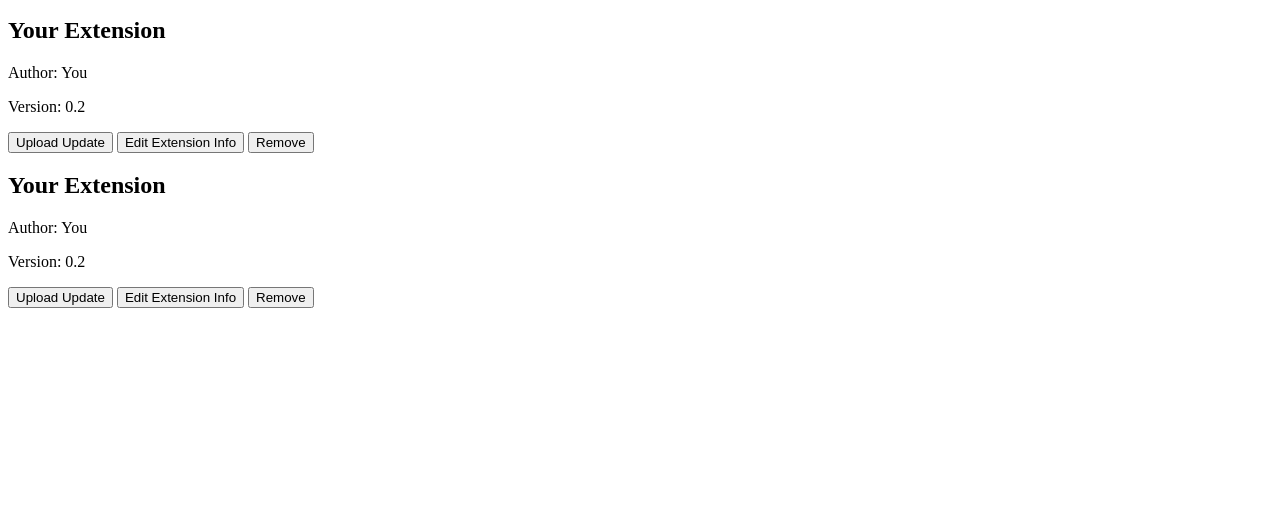
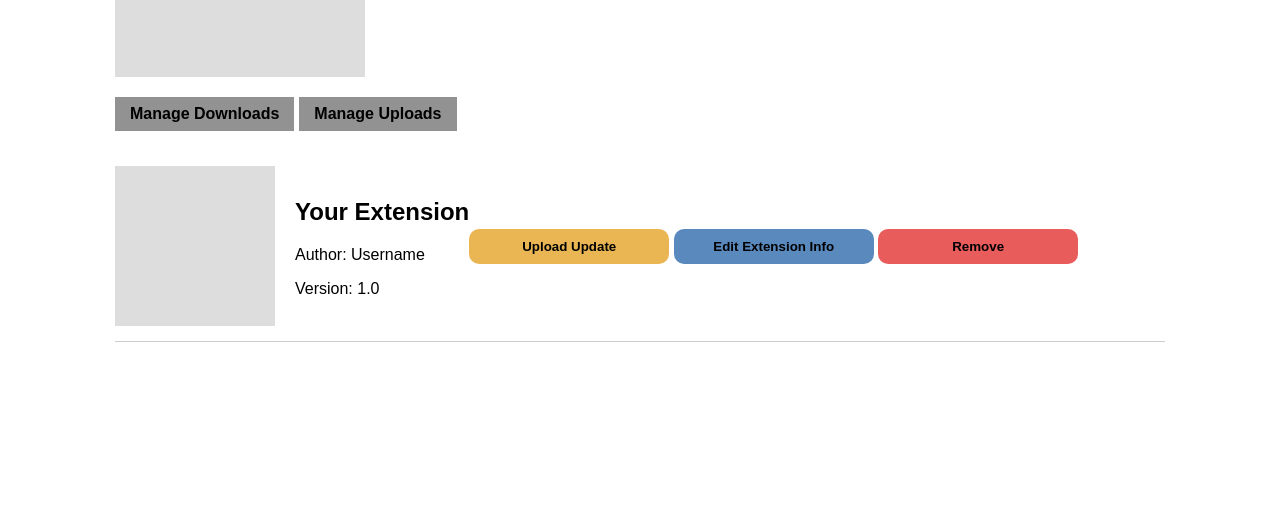
Before and after one commit to JeffreyScoggins/Azure-Static-Web-App, a website: page src/index.html in a window 1280 px wide. Shown: the part 283-800 px from the top of the page. Drawn offline with Linux system fonts and the light colour scheme.

Commit message:
Update index.html

```diff
--- a/src/index.html
+++ b/src/index.html
@@ -4,14 +4,13 @@
   <meta charset="UTF-8">
   <meta name="viewport" content="width=device-width, initial-scale=1.0">
   <title>GIMP EXTENSION REPOSITORY</title>
-  <style>
-   <link rel="stylesheet" href="styles.css">
-  </style>
+  <link rel="stylesheet" href="styles.css">>
 </head>
 <body>
   <div class="header">
     GIMP EXTENSION REPOSITORY
     <div class="hamburger">
+      <!-- Hamburger icon lines -->
       <div></div>
       <div></div>
       <div></div>
@@ -21,9 +20,8 @@
   <div class="content">
     <div class="profile">
       <div class="profile-image">
-        <div class="user-icon"></div>
       </div>
-      <h1 class="username">Username</h1>
+      <h1>Username</h1>
     </div>
 
     <div class="nav-tabs">
@@ -31,19 +29,14 @@
       <a href="#" class="tab">Manage Uploads</a>
     </div>
 
-    <div class="extension-list">
-      <!-- Extension 1 -->
+      <!-- Your Extension Area-->
       <div class="extension-item">
         <div class="extension-icon">
-          <div class="brush-icon">
-            <div class="brush-handle"></div>
-            <div class="brush-head"></div>
-          </div>
         </div>
         <div class="extension-info">
           <h2 class="extension-title">Your Extension</h2>
-          <p class="extension-meta">Author: You</p>
-          <p class="extension-meta">Version: 0.2</p>
+          <p class="extension-meta">Author: Username</p>
+          <p class="extension-meta">Version: 1.0</p>
         </div>
         <div class="extension-actions">
           <button class="btn btn-upload">Upload Update</button>
@@ -51,47 +44,6 @@
           <button class="btn btn-remove">Remove</button>
         </div>
       </div>
-
-      <!-- Extension 2 -->
-      <div class="extension-item">
-        <div class="extension-icon">
-          <div class="brush-icon">
-            <div class="brush-handle"></div>
-            <div class="brush-head"></div>
-          </div>
-        </div>
-        <div class="extension-info">
-          <h2 class="extension-title">Your Extension</h2>
-          <p class="extension-meta">Author: You</p>
-          <p class="extension-meta">Version: 0.2</p>
-        </div>
-        <div class="extension-actions">
-          <button class="btn btn-upload">Upload Update</button>
-          <button class="btn btn-edit">Edit Extension Info</button>
-          <button class="btn btn-remove">Remove</button>
-        </div>
-      </div>
-
-      <!-- Extension 3 -->
-      <div class="extension-item">
-        <div class="extension-icon">
-          <div class="brush-icon">
-            <div class="brush-handle"></div>
-            <div class="brush-head"></div>
-          </div>
-        </div>
-        <div class="extension-info">
-          <h2 class="extension-title">Your Extension</h2>
-          <p class="extension-meta">Author: You</p>
-          <p class="extension-meta">Version: 0.2</p>
-        </div>
-        <div class="extension-actions">
-          <button class="btn btn-upload">Upload Update</button>
-          <button class="btn btn-edit">Edit Extension Info</button>
-          <button class="btn btn-remove">Remove</button>
-        </div>
-      </div>
-    </div>
   </div>
 </body>
 </html>
```
